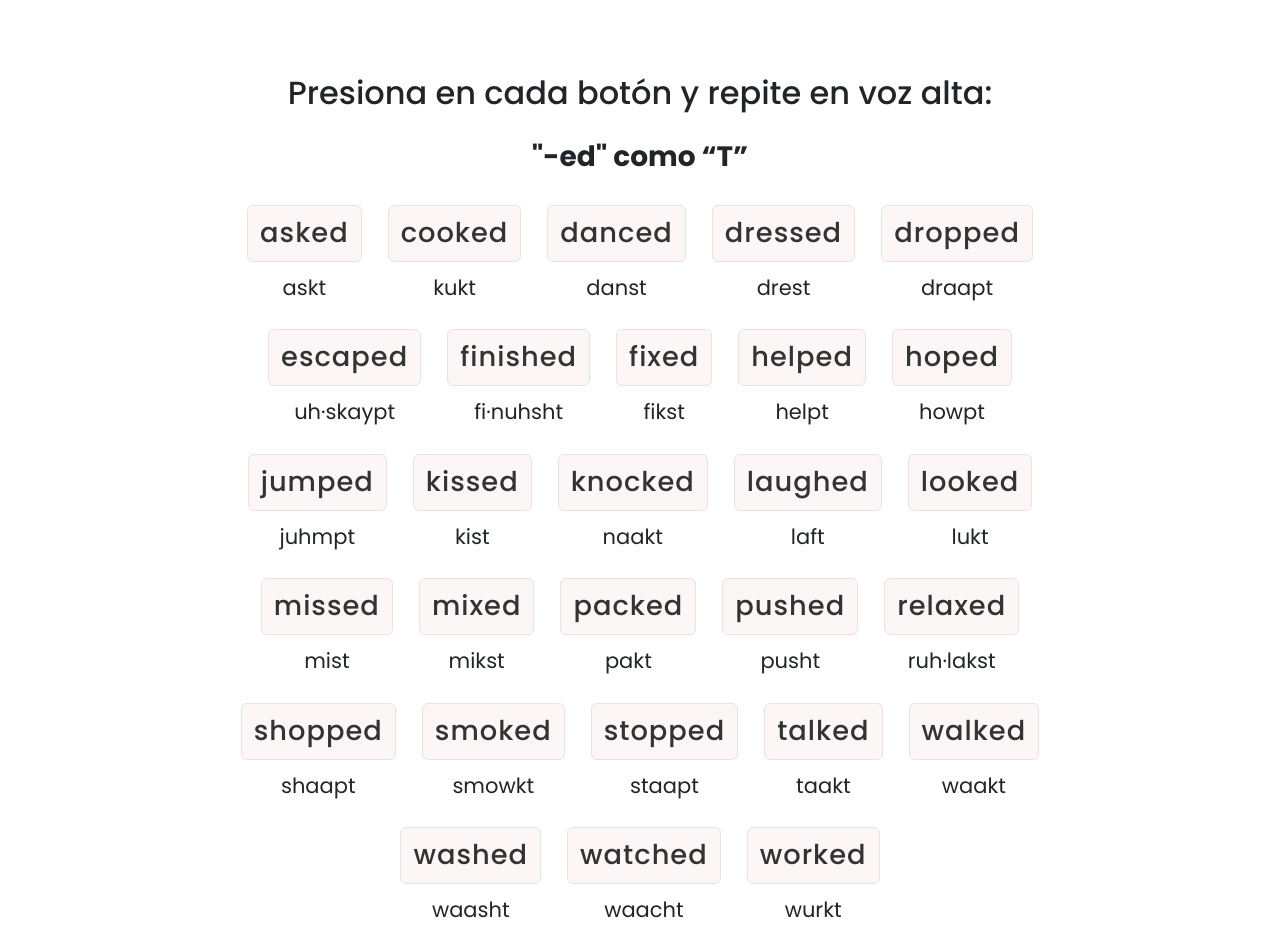
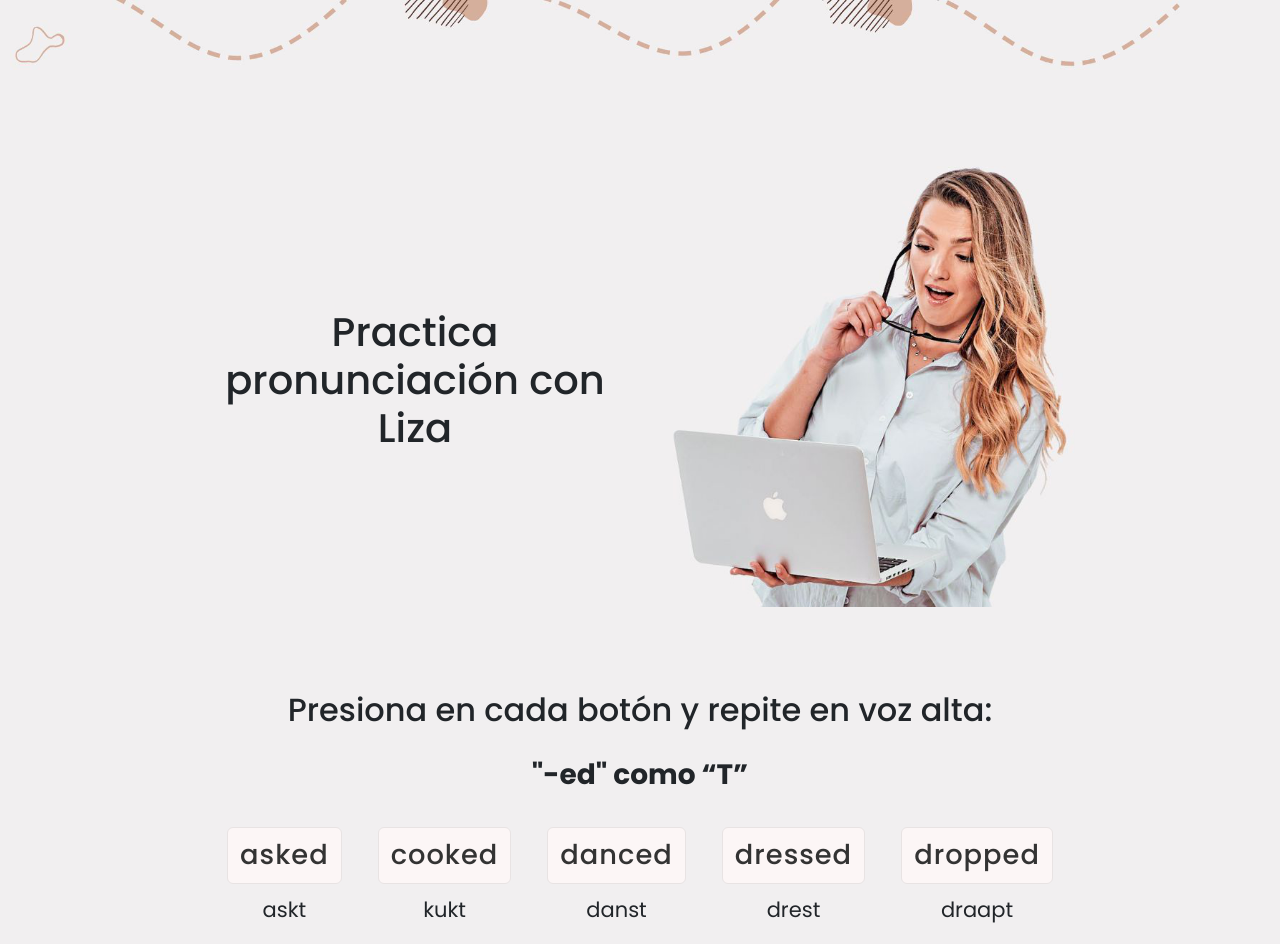
Before and after one commit to guerrerocarlos/pronuncia.inglesconliza.com, a plain HTML site: page index.html in a window 1280 px wide. Shown: the top 944 px of the page. Drawn offline with nearby package versions, Linux system fonts and the light colour scheme.

Commit message:
Tweak top banner

```diff
--- a/index.html
+++ b/index.html
@@ -24,6 +24,9 @@
   <style>
     body {
       font-family: "Poppins", sans-serif;
+      background: url(/img/background.png);
+      /* background-repeat: repeat-x, repeat-y; */
+      /* height: 100%; */
     }
     .blueBackground {
       background-color: #0048b4;
@@ -350,8 +353,8 @@
     }
 
     ul.wordlist li {
-      background: rgba(255, 255, 255, 0.7);
-      padding: 10px;
+      /* background: rgba(255, 255, 255, 0.3); */
+      padding: 15px;
       margin: 3px;
       display: inline-table;
       text-align: center;
@@ -390,8 +393,28 @@
       -ms-user-select: none; /* IE 10 and IE 11 */
       user-select: none; /* Standard syntax */
     }
+
+    .centered {
+      position: absolute;
+      top: 50%;
+      left: 50%;
+      transform: translate(-50%, -50%);
+    }
   </style>
   <body>
+    <div style="width: 100%; position: relative">
+      <img style="width: 100%" src="img/topbanner2.jpg" />
+    </div>
+    <div class="container-fluid whiteContainer">
+      <div class="row">
+        <div class="col" style="text-align: center">
+          <h1>Practica pronunciación con Liza</h1>
+        </div>
+        <div class="col" style="text-align: center">
+          <img style="width: 100%" src="img/topbanner.jpg" />
+        </div>
+      </div>
+    </div>
     <div class="container-fluid whiteContainer">
       <div class="row">
         <div class="col" style="text-align: center">
```
Also changed, not shown: img/background.png (added), img/topbanner.jpg (added), img/topbanner2.jpg (added).
